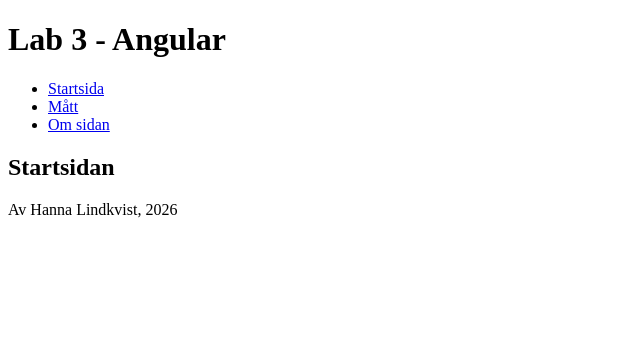
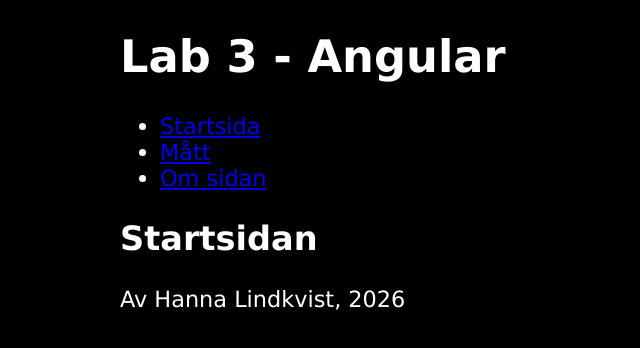
Before and after one commit to Safe-Pizza/DT208G_Lab3, an Angular app: page / in a window 1280 px wide. Shown: the top 348 px of the page, without its empty margins (0-640 px from the left). Built offline with nearby package versions, Linux system fonts and the light colour scheme.

Commit message:
inställningar för SCSS, skapar scss filer

```diff
--- a/angular.json
+++ b/angular.json
@@ -30,7 +30,7 @@
               }
             ],
             "styles": [
-              "src/styles.scss"
+              "src/css/styles.scss"
             ]
           },
           "configurations": {
--- a/src/app/app.html
+++ b/src/app/app.html
@@ -1,7 +1,9 @@
-<app-mainheader></app-mainheader>
+<div class="container">
+  <app-mainheader></app-mainheader>
 
-<main>
-  <router-outlet />
-</main>
+  <main>
+    <router-outlet />
+  </main>
 
-<app-mainfooter></app-mainfooter>
+  <app-mainfooter></app-mainfooter>
+</div>
--- /dev/null
+++ b/src/css/_variables.scss
@@ -0,0 +1,15 @@
+//General styling whole app
+
+//Font-style
+$font-stack: Lucida Sans, sans-serif;
+
+//Colors
+$bg-color: #000000;
+$font-color: #ffffff;
+
+//Font-sizes
+$fontsize-root: 1.4em;
+$fontsize-h1: 8rem;
+$fontsize-h2: 6rem;
+$fontsize-p: 3rem;
+$fontsize-nav: 2rem;
--- /dev/null
+++ b/src/css/styles.scss
@@ -0,0 +1,17 @@
+/* You can add global styles to this file, and also import other style files */
+
+@use 'variables';
+
+//Base styling
+body {
+    margin: 0 auto;
+    font-family: variables.$font-stack;
+    background-color: variables.$bg-color;
+    color: variables.$font-color;
+    font-size: variables.$fontsize-root;
+}
+
+.container {
+    margin: 0 auto;
+    max-width: 1040px;
+}
--- a/src/styles.scss
+++ /dev/null
@@ -1 +0,0 @@
-/* You can add global styles to this file, and also import other style files */
```
